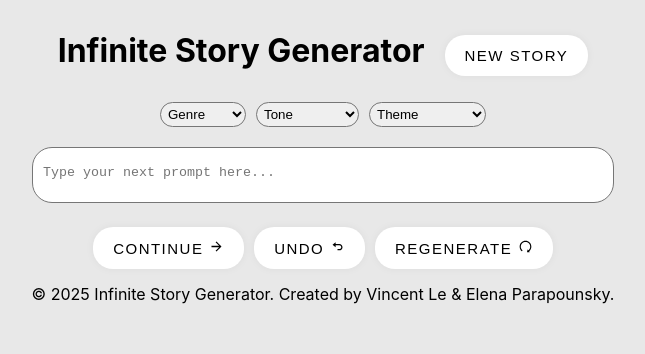
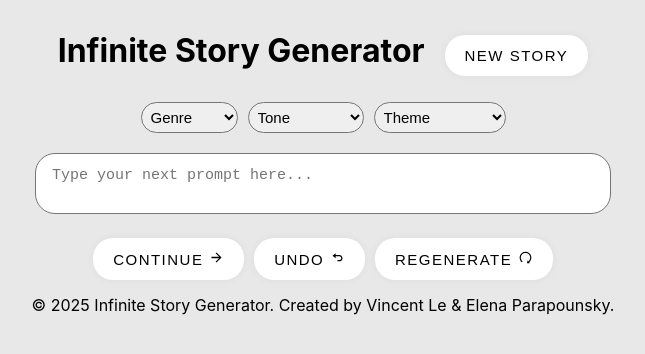
Before and after one commit to eparapounsky/infinite-story, a React (Create React App) app in the folder frontend/: page / in a window 1280 px wide. Shown: the top 354 px of the page, without its empty margins (317-962 px from the left). Built offline with nearby package versions, Linux system fonts and the light colour scheme.

Commit message:
style textarea

```diff
--- a/frontend/src/App.css
+++ b/frontend/src/App.css
@@ -29,8 +29,9 @@
 }
 
 .dropdowns select {
-  padding: 3px;
+  padding: 5px;
   border-radius: 20px;
+  font-size: 15px;
 }
 
 .loading {
@@ -57,17 +58,19 @@
 
 textarea {
   width: 45%;
-  height: 50px;
+  min-height: 4em;
+  height: auto;
+  padding: 0.8rem 1rem;
+  box-sizing: border-box;
   border-radius: 20px;
-  text-indent: 0.5rem;
-  line-height: 3.5;
+  font-size: 15px;
+  overflow: auto;
   /* remove resize element */
   resize: none;
 }
 
-textarea::placeholder {
-  text-indent: 0.5rem;
-  line-height: 3.5;
+textarea::-webkit-scrollbar {
+  display: none;
 }
 
 textarea::selection {
```
